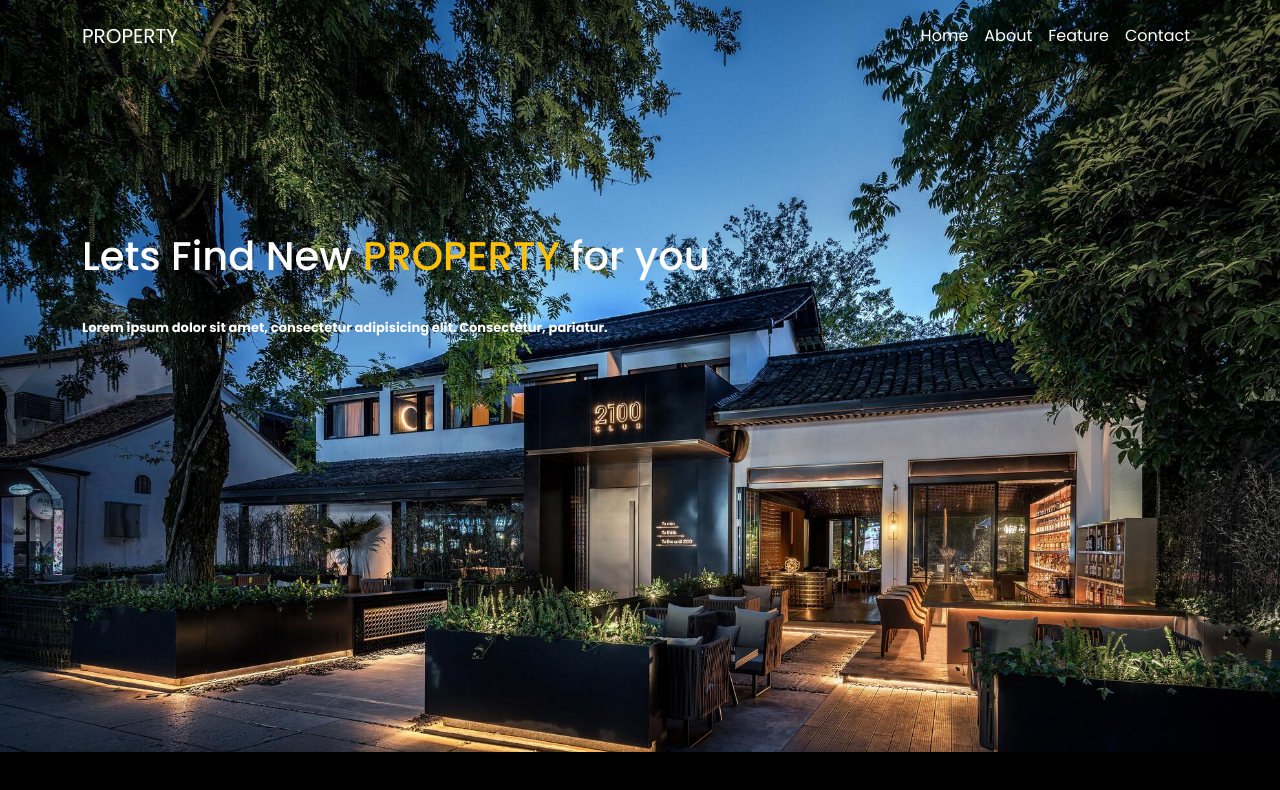
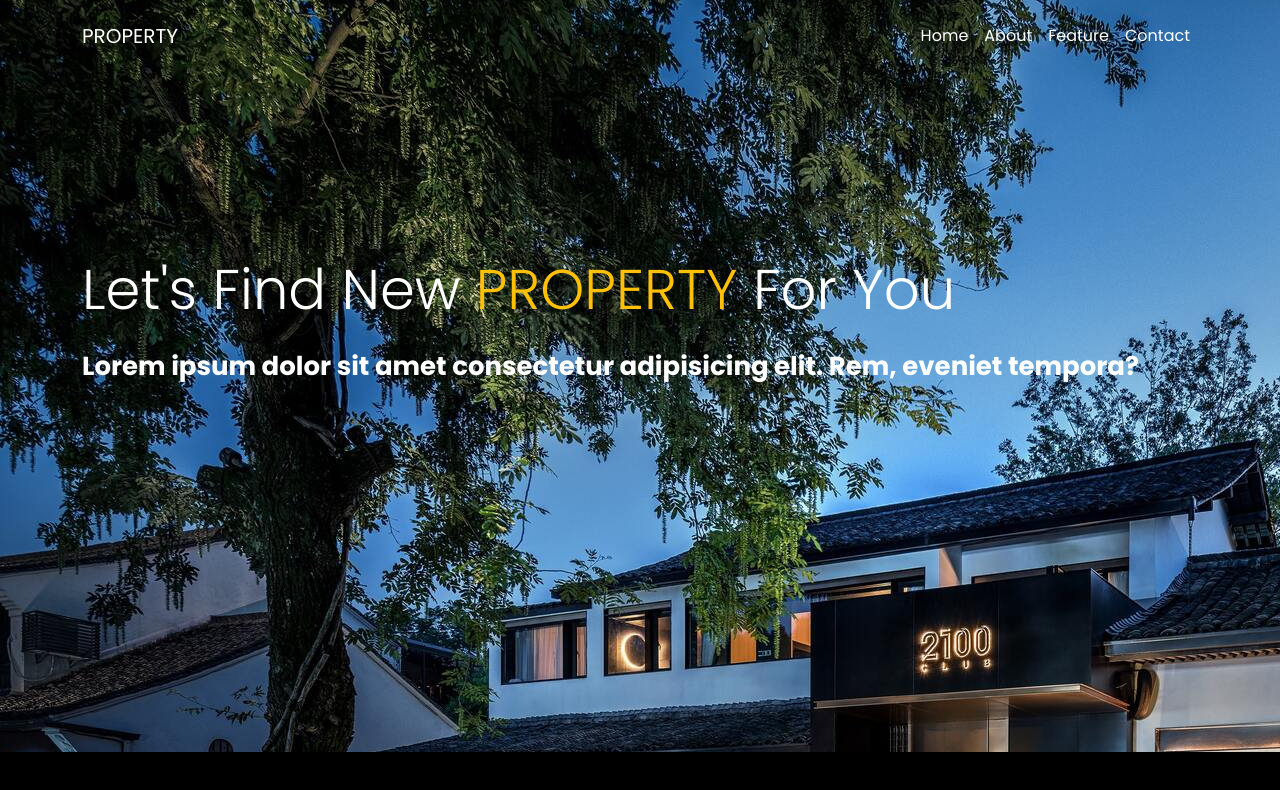
Before and after one commit to ShedrackErozanachukwu/august_swd_class_repo, a plain HTML site: page index.html in a window 1280 px wide. Drawn offline with nearby package versions, Linux system fonts and the light colour scheme.

Commit message:
feat: starting project

```diff
--- a/index.html
+++ b/index.html
@@ -1,10 +1,6 @@
 <!DOCTYPE html>
 <html lang="en">
   <head>
-    <link
-      href="https://unpkg.com/boxicons@2.1.4/css/boxicons.min.css"
-      rel="stylesheet"
-    />
     <meta charset="UTF-8" />
     <meta name="viewport" content="width=device-width, initial-scale=1.0" />
     <title>Bootstrap Test</title>
@@ -14,14 +10,26 @@
       integrity="sha384-1BmE4kWBq78iYhFldvKuhfTAU6auU8tT94WrHftjDbrCEXSU1oBoqyl2QvZ6jIW3"
       crossorigin="anonymous"
     />
-    <link rel="stylesheet" href="script.css" />
+    <link
+      href="https://unpkg.com/boxicons@2.1.4/css/boxicons.min.css"
+      rel="stylesheet"
+    />
+    <link rel="stylesheet" href="./style.css" />
+    <style>
+      @media (max-width: 760px) {
+        section#jumbotron {
+          margin-top: 10px !important;
+          min-height: 100vh !important;
+        }
+      }
+    </style>
   </head>
   <body>
     <header>
-      <!-- NAVBAR -->
+      <!-- Navbar -->
       <nav class="navbar navbar-expand-lg navbar-dark py-3">
         <div class="container">
-          <a class="navbar-brand text-uppercase" href="#">property</a>
+          <a class="navbar-brand text-uppercase" href="#">Property</a>
           <button
             class="navbar-toggler"
             type="button"
@@ -42,19 +50,19 @@
                 <a class="nav-link active" aria-current="page" href="#">Home</a>
               </li>
               <li class="nav-item">
-                <a class="nav-link active" href="#">About</a>
+                <a class="nav-link active" href="#about">About</a>
               </li>
               <li class="nav-item">
-                <a class="nav-link active" href="#">Feature</a>
+                <a class="nav-link active" href="#feature">Feature</a>
               </li>
               <li class="nav-item">
-                <a class="nav-link active" href="#">Contact</a>
+                <a class="nav-link active" href="#contact">Contact</a>
               </li>
             </ul>
           </div>
         </div>
       </nav>
-
+      <!-- Hero Section -->
       <section
         id="jumbotron"
         class="container-fluid"
@@ -62,25 +70,23 @@
           background-image: url(./img/home.jpg);
           min-height: 95vh;
           margin-top: -80px;
-          background-repeat: no-repeat;
-          background-size: cover;
         "
       >
         <div
-          class="container h-100 d-flex flex-column justify-content-center align-content-start"
+          class="container h-100 d-flex flex-column justify-content-center align-items-start"
         >
-          <h1 class="dispaly-4 text-white j_p text-white">
-            Lets Find New
-            <span class="text-uppercase text-warning">property</span> for you
+          <h1 class="display-4 j_p text-white mt-4 j_txt_s">
+            Let's Find New
+            <span class="text-uppercase text-warning">Property</span>
+            For You
           </h1>
-          <p class="display-6 j_t text-white">
-            Lorem ipsum dolor sit amet, consectetur adipisicing elit.
-            Consectetur, pariatur.
+          <p class="j_txt fw-bold j_txt_s text-white mt-3">
+            Lorem ipsum dolor sit amet consectetur adipisicing elit. Rem,
+            eveniet tempora?
           </p>
         </div>
       </section>
     </header>
-
     <script
       src="https://cdn.jsdelivr.net/npm/@popperjs/core@2.10.2/dist/umd/popper.min.js"
       integrity="sha384-7+zCNj/IqJ95wo16oMtfsKbZ9ccEh31eOz1HGyDuCQ6wgnyJNSYdrPa03rtR1zdB"
--- /dev/null
+++ b/style.css
@@ -0,0 +1,18 @@
+@import url("https://fonts.googleapis.com/css2?family=Poppins:ital,wght@0,100;0,200;0,300;0,400;0,500;0,600;0,700;0,800;0,900;1,100;1,200;1,300;1,400;1,500;1,600;1,700;1,800;1,900&display=swap");
+body {
+  font-family: "Poppins", sans-serif;
+  scroll-behavior: smooth;
+  background-color: #000;
+}
+.j_p {
+  padding-top: 15rem;
+}
+.j_txt {
+  font-size: 26px;
+  @media (max-width: 760px) {
+    font-size: 17px;
+  }
+}
+.j_txt_s {
+  text-shadow: 0px 0px 5px 10px rgba(0, 0, 0, 0.5);
+}
```
Also changed, not shown: 2 other files.
